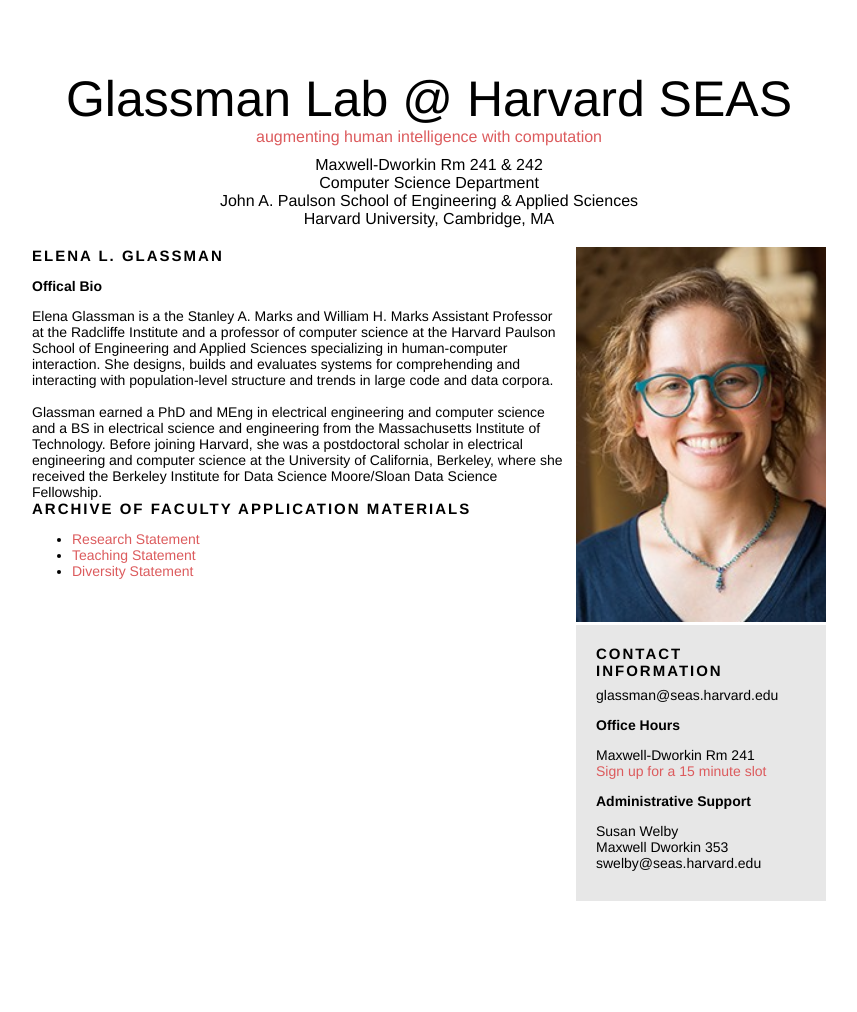
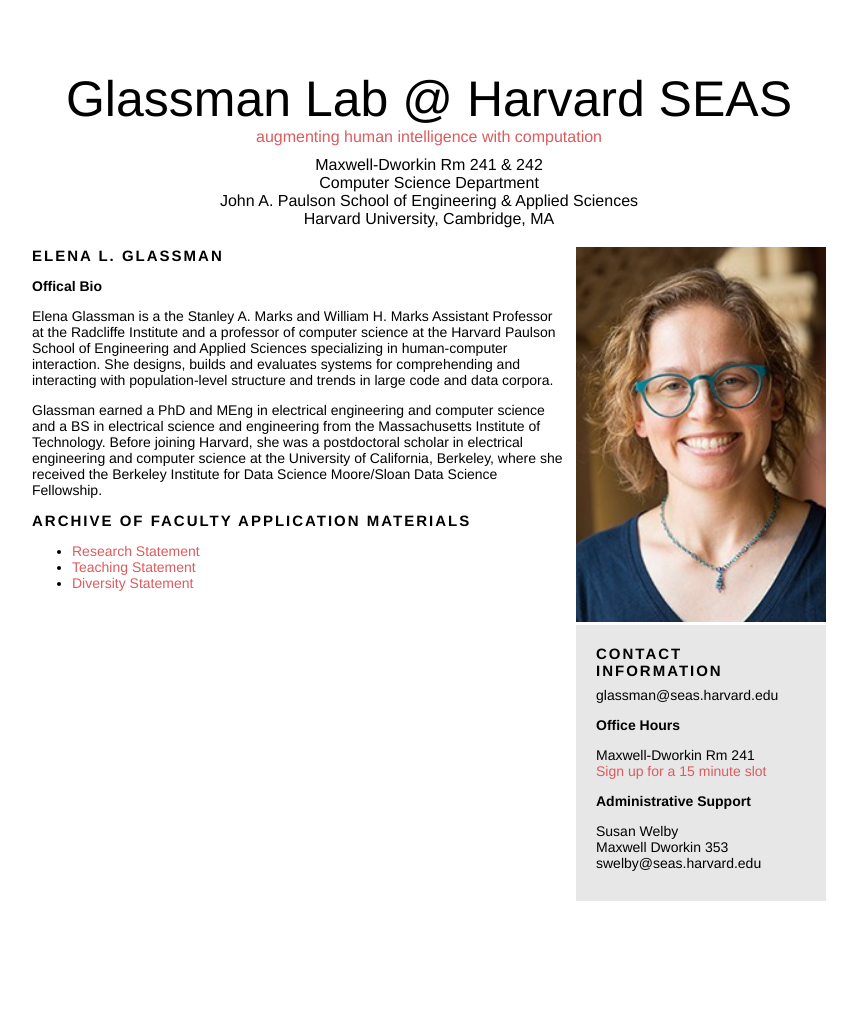
Before and after one commit to eglassman/eglassman.github.io, a Jekyll site: the page built from glassman.html, in a window 1280 px wide. Shown: the whole page, without its empty margins (211-1068 px from the left). Built offline with Jekyll 4.4.1, drawn with Linux system fonts in a browser that asks for light colours.

Commit message:
spacing improvements

```diff
--- a/glassman.html
+++ b/glassman.html
@@ -13,22 +13,17 @@
 
 
 <p class="boldish">Offical Bio</p>
-Elena Glassman is a the Stanley A. Marks and William H. Marks Assistant Professor at the Radcliffe Institute and a professor of computer science at the Harvard Paulson School of Engineering and Applied Sciences specializing in human-computer interaction. She designs, builds and evaluates systems for comprehending and interacting with population-level structure and trends in large code and data corpora.
-<br><br>
+<p> Elena Glassman is a the Stanley A. Marks and William H. Marks Assistant Professor at the Radcliffe Institute and a professor of computer science at the Harvard Paulson School of Engineering and Applied Sciences specializing in human-computer interaction. She designs, builds and evaluates systems for comprehending and interacting with population-level structure and trends in large code and data corpora.
+</p>
+<p>
 Glassman earned a PhD and MEng in electrical engineering and computer science and a BS in electrical science and engineering from the Massachusetts Institute of Technology. Before joining Harvard, she was a postdoctoral scholar in electrical engineering and computer science at the University of California, Berkeley, where she received the Berkeley Institute for Data Science Moore/Sloan Data Science Fellowship.
+</p>
 
 <div class="header lead top-padding">
   Archive of Faculty Application Materials
 </div>
 
-<div>
-
-  <!-- 1. Text compression (rendering multiple similar text docs) — Janet [ms-graduated], Jamie [hs-Korea], Amy [postdoc-Stanford], Kathy [ug], Yuri [consultant]
-2. Creativity augmentation — Cole [ug]
-3. Software at scale — Tianyi [phd]
-4. Explanations & trust in AI — Zana [phd], Phoebe [ms], Sam [ug]
-5. Programming + linguistics — Rebecca [ug], Jake [ug]
-6. Scaling up program synthesis by example — no one, yet -->
+<p>
 
 <ul>
   <li><a href="facultymaterials/Glassman_Research_website.pdf">Research Statement</a></li>
@@ -36,7 +31,7 @@
   <li><a href="facultymaterials/Glassman_Diversity_website.pdf">Diversity Statement</a></li>
 </ul>
 
-</div>
+</p>
 
 </td>
 <td width="5px">
```
